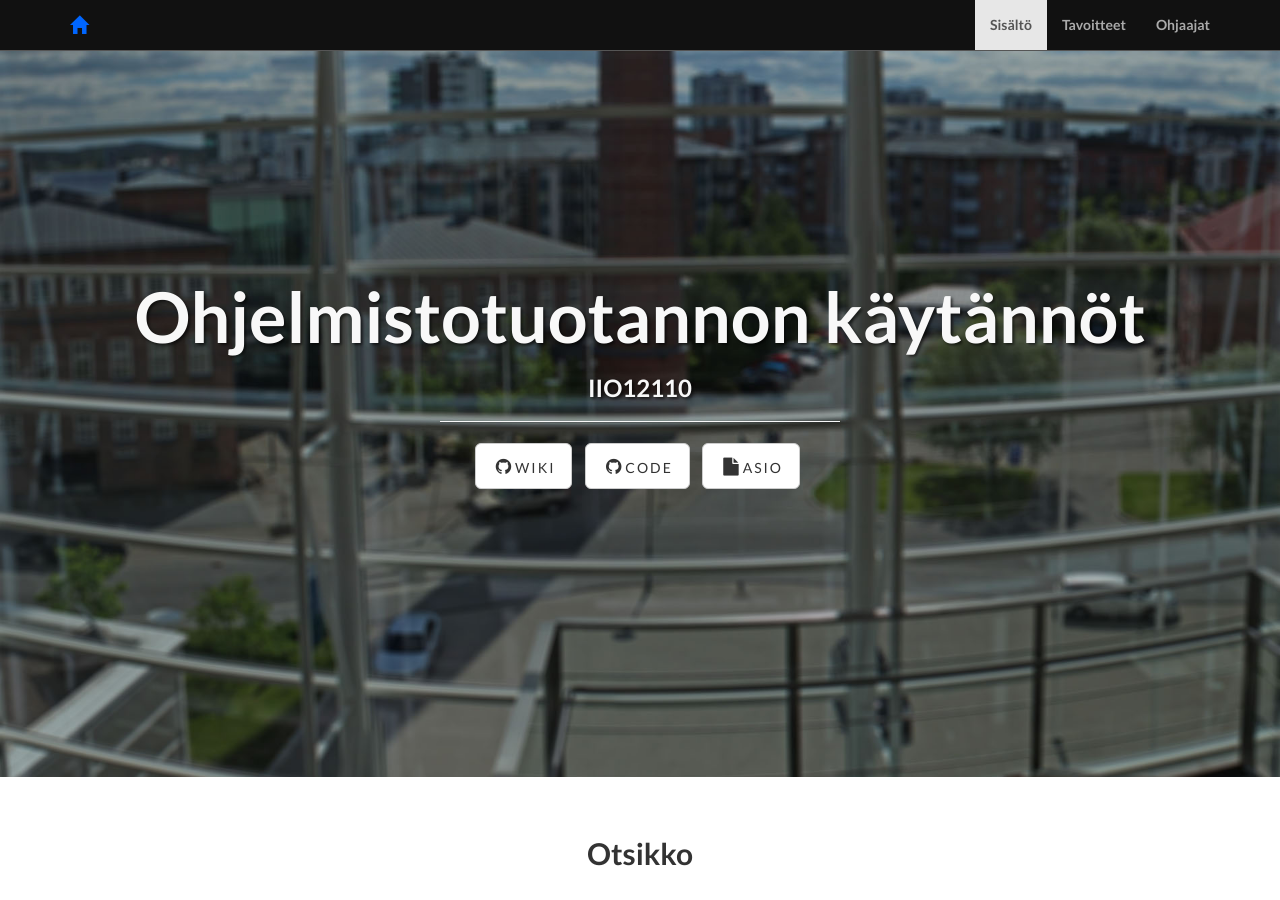
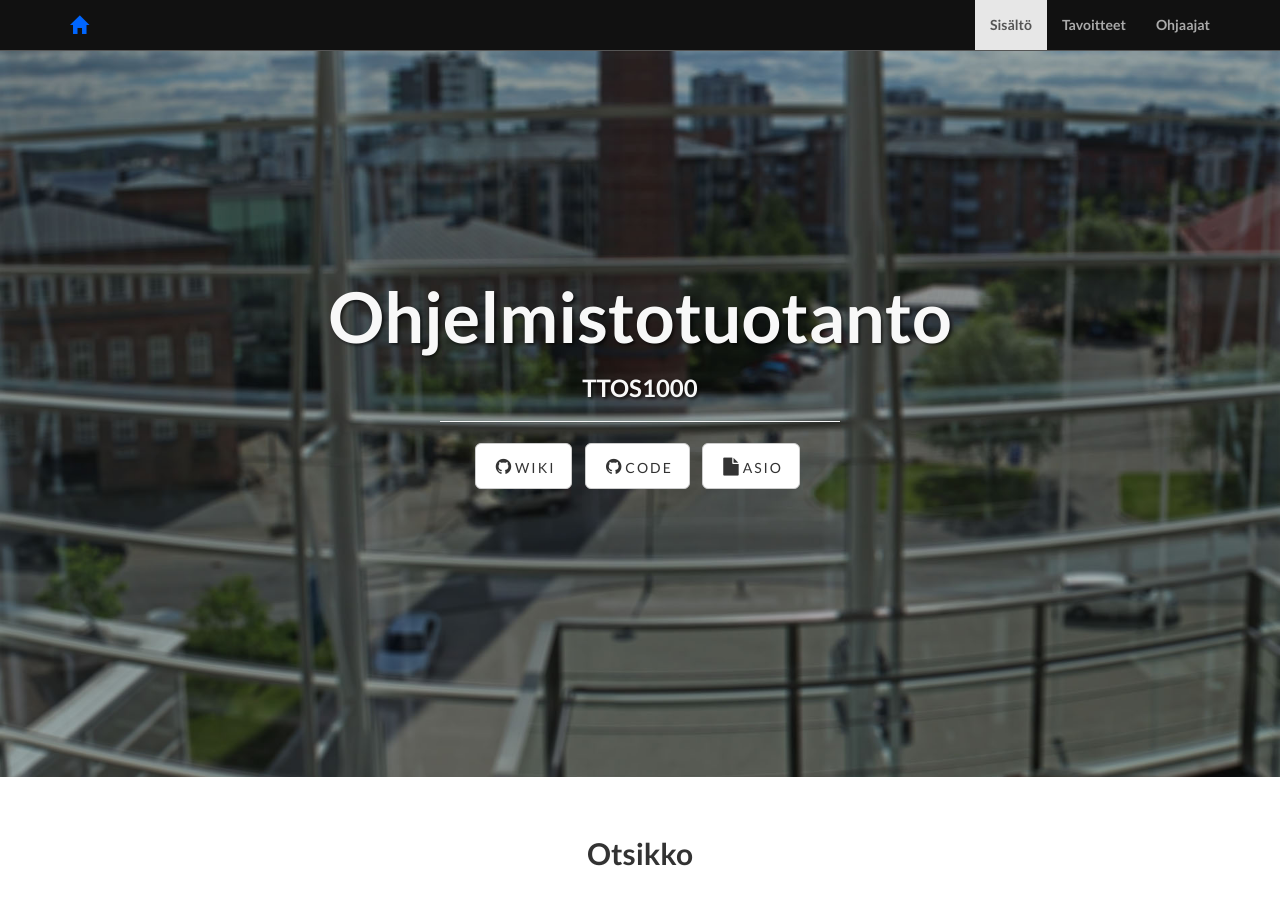
Before and after one commit to Pewpo/TTOS1000-ohjelmistotuotanto, a Jekyll site: the page built from index.html, in a window 1280 px wide and 900 px high. Built offline with Jekyll 4.4.1, drawn with Linux system fonts in a browser that asks for light colours; nearby versions of some CDN libraries; library files that are not in the unit come from our copies.

Commit message:
Update index.html

```diff
--- a/index.html
+++ b/index.html
@@ -1,5 +1,5 @@
 ---
 layout: default
-title: Ohjelmistotuotannon käytännöt
-subTitle: IIO12110
+title: Ohjelmistotuotanto
+subTitle: TTOS1000
 ---
```
